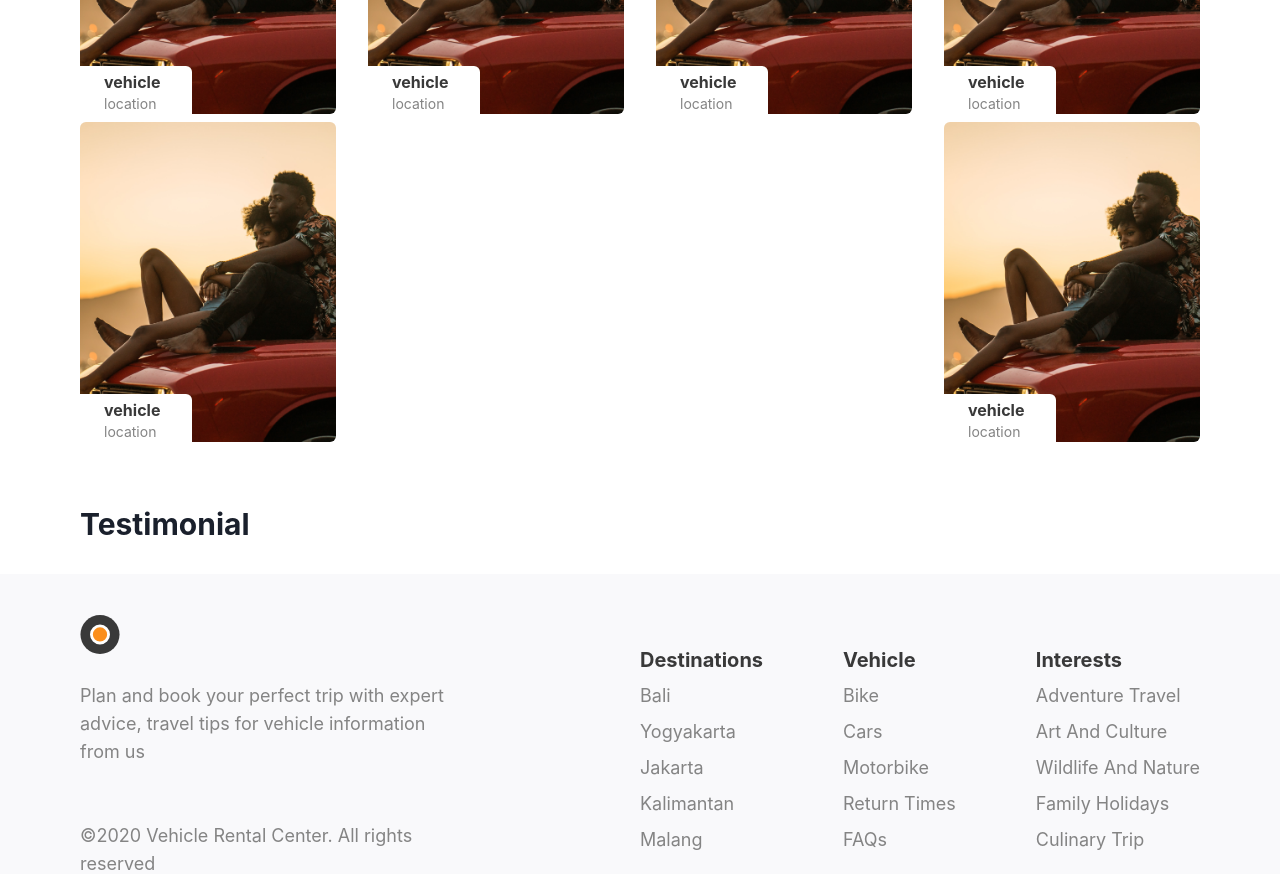
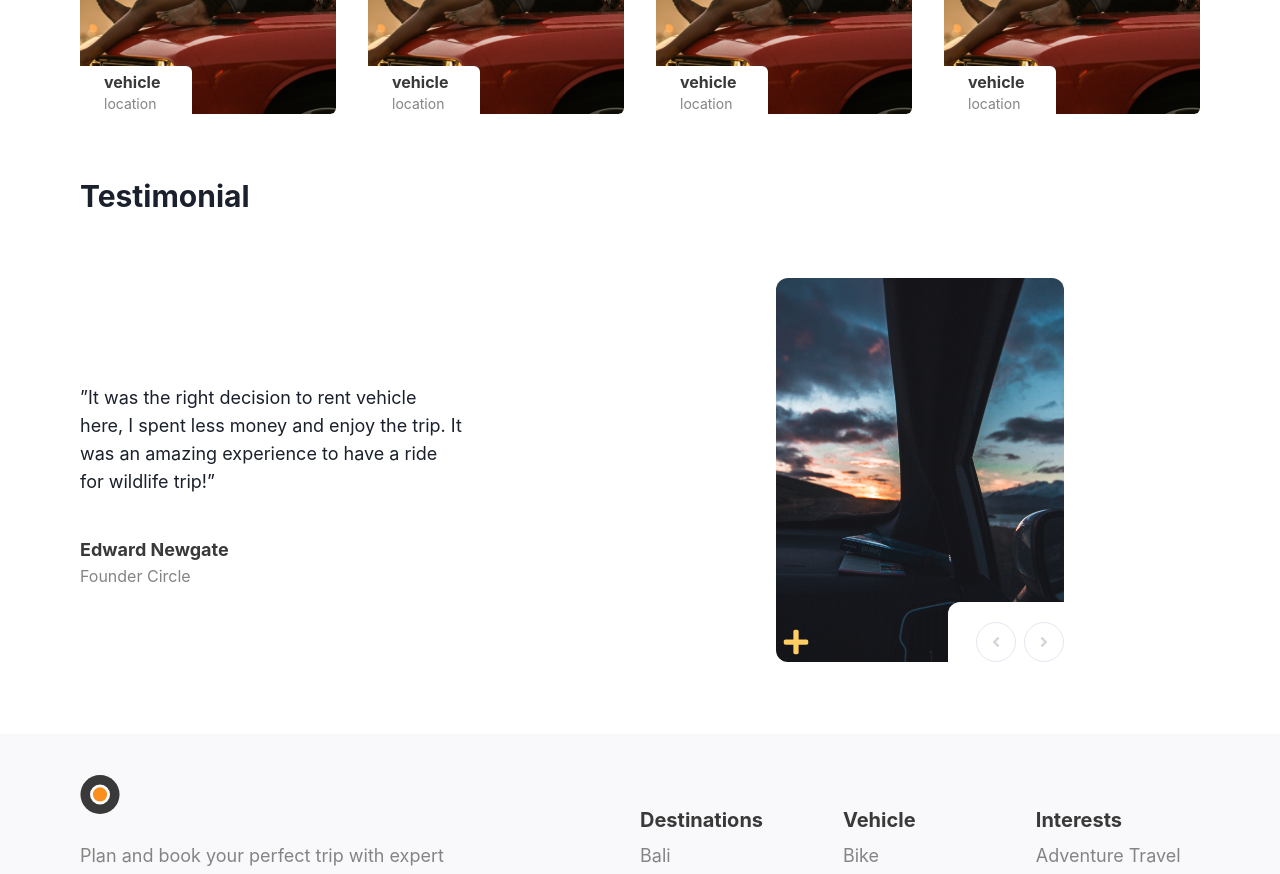
Before and after one commit to BudiSetyo/vehicleRent-next, a Next.js app: page / in a window 1280 px wide. Shown: the part 1060-1934 px from the top of the page. Built offline with nearby package versions, Linux system fonts and the light colour scheme.

Commit message:
feat: finish slicing home page

```diff
--- a/components/index.js
+++ b/components/index.js
@@ -6,6 +6,7 @@ import ButtonArrow from "./atoms/buttonArrow";
 
 // Molecules
 import Cards from "./molecules/cards";
+import CardReview from "./molecules/cardReview";
 
 // Organisms
 import Navbar from "./organisms/navbar";
@@ -23,6 +24,7 @@ export {
   Selects,
   ButtonArrow,
   Cards,
+  CardReview,
   Navbar,
   Footer,
   Cover,
--- /dev/null
+++ b/components/molecules/cardReview.js
@@ -0,0 +1,41 @@
+import { Box, IconButton, Icon } from "@chakra-ui/react";
+import { FaAngleLeft, FaAngleRight, FaPlus } from "react-icons/fa";
+
+const CardReview = ({ data, leftAction, rightAction, plusAction }) => {
+  return (
+    <>
+      <Box
+        className="relative bg-cover bg-center w-72 h-96 rounded-xl"
+        style={{
+          backgroundImage: data?.image || "url('/background/first.png')",
+        }}
+      >
+        <div className="absolute bottom-0 left-0">
+          <IconButton
+            variant="unstyled"
+            icon={<Icon w={7} h={7} color="#FFCD61" as={FaPlus} />}
+            onClick={plusAction}
+          />
+        </div>
+        <div className="absolute rounded-tl-xl pt-5 pl-7 bottom-0 right-0 bg-white w-fit">
+          <IconButton
+            className="mr-2"
+            variant="outline"
+            isRound={true}
+            icon={<Icon color="#D7D7D7" as={FaAngleLeft} w={4} h={4} />}
+            onClick={leftAction}
+          />
+
+          <IconButton
+            variant="outline"
+            isRound={true}
+            icon={<Icon color="#D7D7D7" as={FaAngleRight} w={4} h={4} />}
+            onClick={rightAction}
+          />
+        </div>
+      </Box>
+    </>
+  );
+};
+
+export default CardReview;
--- a/pages/home/index.js
+++ b/pages/home/index.js
@@ -1,5 +1,5 @@
 import { MainLayout } from "@/components";
-import { ButtonArrow, Cards } from "@/components";
+import { ButtonArrow, Cards, CardReview } from "@/components";
 import { Wrap } from "@chakra-ui/react";
 
 export default function Home() {
@@ -17,13 +17,29 @@ export default function Home() {
             <Cards />
             <Cards />
             <Cards />
-            <Cards />
-            <Cards />
           </Wrap>
         </section>
 
-        <section className="mt-16">
+        <section className="mt-16 mb-10">
           <h1 className="text-3xl font-bold">Testimonial</h1>
+
+          <div className="flex md:flex-row items-center flex-col-reverse mt-16">
+            <div className="w-full mt-8">
+              <p className="max-w-sm mb-10 text-lg">
+                ”It was the right decision to rent vehicle here, I spent less
+                money and enjoy the trip. It was an amazing experience to have a
+                ride for wildlife trip!”
+              </p>
+
+              <h1 className="text-lg text-onyx-black font-bold">
+                Edward Newgate
+              </h1>
+              <h3 className="text-old-silver">Founder Circle</h3>
+            </div>
+            <div className="w-full flex md:justify-center">
+              <CardReview />
+            </div>
+          </div>
         </section>
       </section>
     </MainLayout>
```
